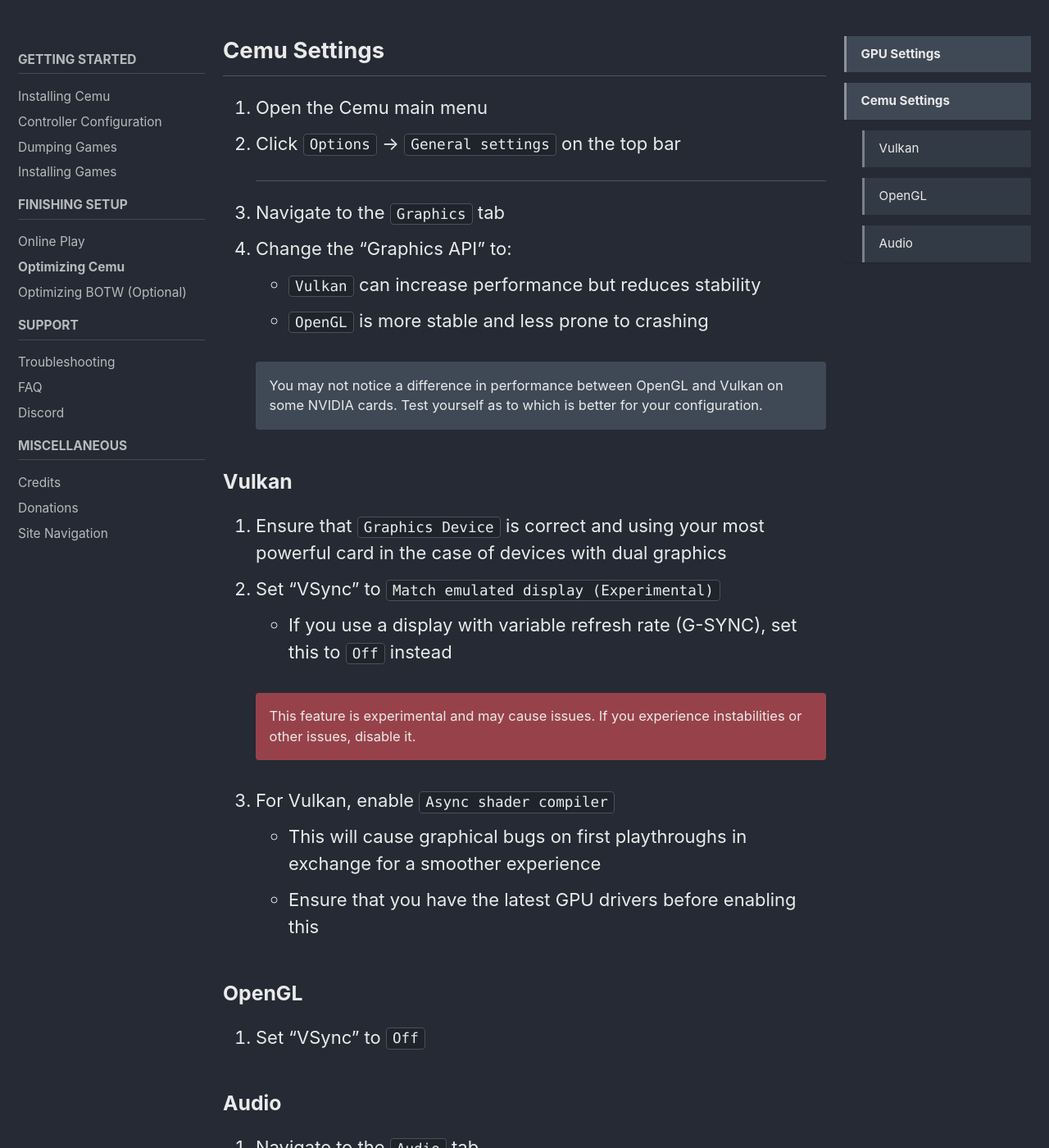
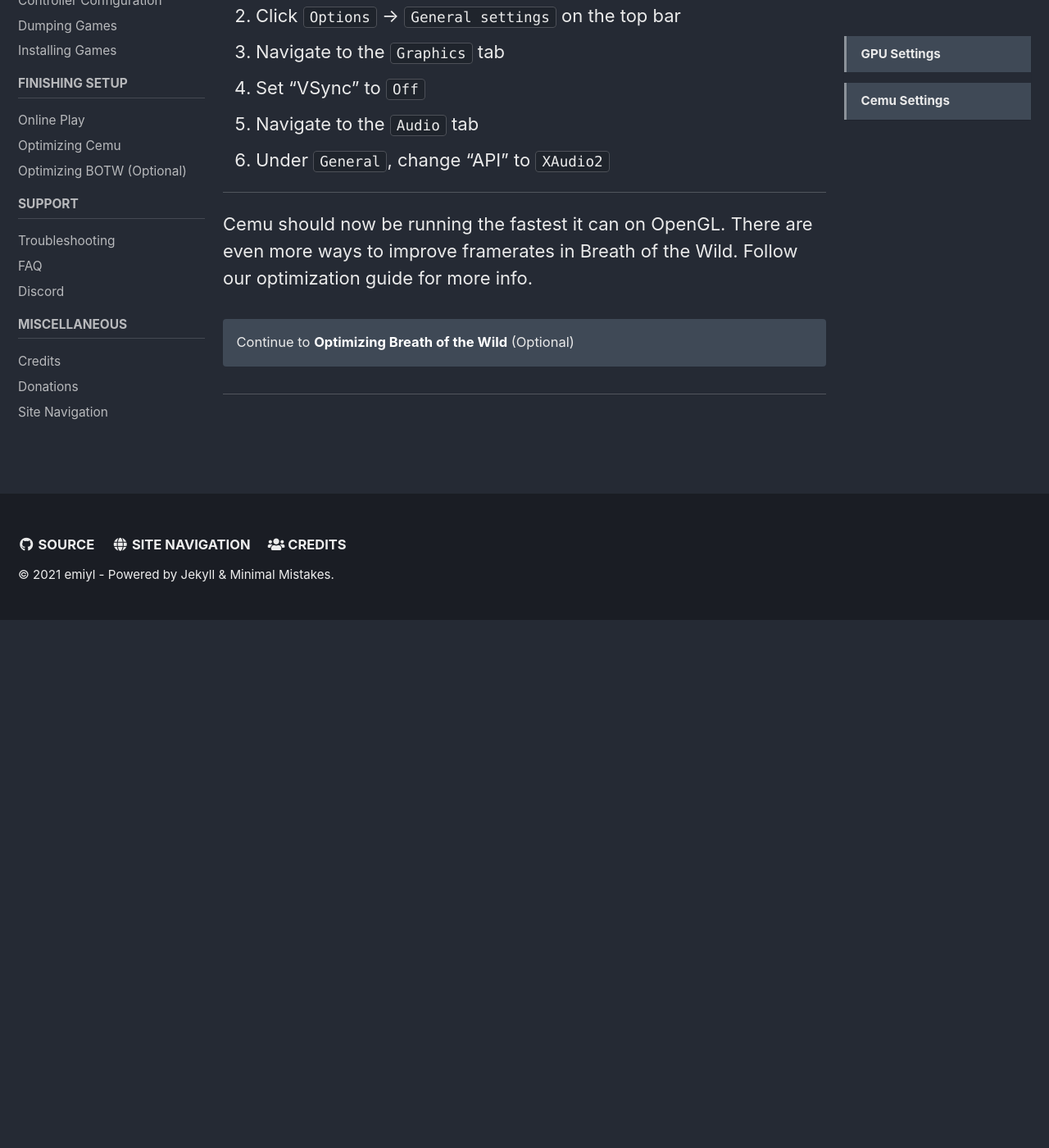
Before and after one commit to cfw-guide/cemu.cfw.guide, a Jekyll site: the page built from _pages/en_US/optimizing-cemu-(opengl)/optimizing-cemu-(opengl).md, in a window 1280 px wide and 1400 px high, scrolled down 2931 px. Shown: the whole window at 82% size. Built offline with Jekyll 4.4.1, drawn with Linux system fonts in a browser that asks for light colours; cached includes are drawn as plain includes; after the commit the page ends 3687 px from its top, so only the background shows below that; some of the changed text lies outside the part shown.

Commit message:
updated optimisation guide

```diff
--- a/_pages/en_US/optimizing-cemu/optimizing-cemu.md
+++ b/_pages/en_US/optimizing-cemu-(opengl)/optimizing-cemu-(opengl).md
@@ -1,8 +1,6 @@
 ---
-title: Optimizing Cemu
-permalink: /optimizing-cemu
-redirect_from:
-  - /using-async
+title: Optimizing Cemu (OpenGL)
+permalink: /optimizing-cemu-(opengl)
 excerpt: Improving gameplay and performance in the Cemu emulator.
 toc: true
 toc_sticky: true
@@ -36,7 +34,7 @@
 
 ---
 
-Cemu should now be running the fastest it can, with a huge increase in performance for some users. There are even more ways to improve framerates in Breath of the Wild. Follow our optimization guide for more info.
+Cemu should now be running the fastest it can on OpenGL. There are even more ways to improve framerates in Breath of the Wild. Follow our optimization guide for more info.
 
 Continue to [Optimizing Breath of the Wild](optimizing-botw) (Optional)
 {: .notice--info}
@@ -62,26 +60,12 @@
   var toc2 = document.getElementById("toc2");
   var toc3 = document.getElementById("toc3");
   var toc4 = document.getElementById("toc4");
-  var toc5 = document.getElementById("toc5");
-  var toc6 = document.getElementById("toc6");
-  var toc7 = document.getElementById("toc7");
-  var toc8 = document.getElementById("toc8");
-  var toc9 = document.getElementById("toc9");
-  var toc10 = document.getElementById("toc10");
 
   toc0.style.display = "block";
   toc1.style.display = "block";
-  toc2.style.display = "block";
-  toc3.style.display = "block";
-  toc4.style.display = "block";
-  toc5.style.display = "none";
-  toc6.style.display = "none";
-  toc7.style.display = "none";
-  toc8.style.display = "none";
-  toc9.style.display = "none";
-  toc10.style.display = "none";
-  toc11.style.display = "none";
-  toc12.style.display = "none";
+  toc2.style.display = "none";
+  toc3.style.display = "none";
+  toc4.style.display = "none";
 
   function shownvidia() {
     nvidia.style.display = "block";
@@ -97,17 +81,9 @@
 
 	toc0.style.display = "block";
 	toc1.style.display = "block";
-	toc2.style.display = "block";
-	toc3.style.display = "block";
-	toc4.style.display = "block";
-	toc5.style.display = "none";
-	toc6.style.display = "none";
-	toc7.style.display = "none";
-	toc8.style.display = "none";
-	toc9.style.display = "none";
-	toc10.style.display = "none"
-	toc11.style.display = "none";
-	toc12.style.display = "none";
+	toc2.style.display = "none";
+	toc3.style.display = "none";
+	toc4.style.display = "none";
   }
 
   function showamd() {
@@ -124,17 +100,9 @@
 
     toc0.style.display = "none";
     toc1.style.display = "none";
-    toc2.style.display = "none";
+    toc2.style.display = "block";
     toc3.style.display = "none";
     toc4.style.display = "none";
-	toc5.style.display = "block";
-	toc6.style.display = "block";
-	toc7.style.display = "block";
-	toc8.style.display = "none";
-	toc9.style.display = "none";
-	toc10.style.display = "none"
-	toc11.style.display = "none";
-	toc12.style.display = "none";
   }
 
   function showintel() {
@@ -152,15 +120,7 @@
     toc0.style.display = "none";
     toc1.style.display = "none";
     toc2.style.display = "none";
-    toc3.style.display = "none";
-    toc4.style.display = "none";
-	toc5.style.display = "none";
-	toc6.style.display = "none";
-	toc7.style.display = "none"
-	toc8.style.display = "block";
-	toc9.style.display = "block";
-	toc10.style.display = "block";
-	toc11.style.display = "block";
-	toc12.style.display = "block";
+    toc3.style.display = "block";
+    toc4.style.display = "block";
   }
 </script>
--- /dev/null
+++ b/_pages/en_US/optimizing-cemu-(opengl)/optimizing-cemu-amd.md
@@ -0,0 +1,14 @@
+Ensure you are running the [latest drivers](https://www.amd.com/en/support) and that your GPU supports OpenGL 4.5+.
+{: .notice--primary}
+
+ OpenGL 4.1 to 4.4 will work, however you may experience graphical issues.
+{:.notice--info}
+
+## Cemu Settings
+
+1. Open the Cemu main menu
+1. Click `Options` -> `General settings` on the top bar
+1. Navigate to the `Graphics` tab
+1. Set "VSync" to `On`
+1. Navigate to the `Audio` tab
+1. Under `General`, change "API" to `XAudio2`
--- /dev/null
+++ b/_pages/en_US/optimizing-cemu-(opengl)/optimizing-cemu-intel.md
@@ -0,0 +1,22 @@
+Ensure you are running the [latest drivers](https://downloadcenter.intel.com/product/80939/Graphics-Drivers) and that your iGPU supports [OpenGL 4.5+](https://www.intel.com/content/www/us/en/support/articles/000005524/graphics-drivers.html).
+{: .notice--primary}
+
+OpenGL 4.1 to 4.4 will work, however you may experience graphical issues.
+{:.notice--info}
+
+## Cemu Settings
+
+1. Open the Cemu main menu
+1. Click `Options` -> `General settings` on the top bar
+1. Navigate to the `Graphics` tab
+1. Set "VSync" to `On`
+1. Navigate to the `Audio` tab
+1. Under `General`, change "API" to `XAudio2`
+
+## Shortcuts and Drivers
+
+1. Ensure you are running in maximum performance mode.
+1. If a game isn't working, consider creating a shortcut to Cemu and add `-legacy` to the target
+  - This may cause other games to stop working
+1. If it still doesn't work, update your iGPU driver.
+1. If the issue still persists, it's likely that game won't work for your iGPU, or it is too old to run
--- /dev/null
+++ b/_pages/en_US/optimizing-cemu-(opengl)/optimizing-cemu-nvidia.md
@@ -0,0 +1,28 @@
+Ensure you are running the [latest drivers](https://www.nvidia.com/Download/index.aspx) and that your GPU supports OpenGL 4.5+.
+{: .notice--primary}
+
+OpenGL 4.1 to 4.4 will work, however you may experience graphical issues.
+{:.notice--info}
+
+## GPU Settings
+
+1. Open NVIDIA Control Panel
+  - You can access this by right clicking on your Desktop
+1. Make sure you are on the `Manage 3D Settings` section
+  - This is the default section when opening the control panel
+1. Go to the `Program Settings` tab
+1. In "1. Select a program to customise" click `Add` -> `Browse`
+1. Navigate to your Cemu folder and select the Cemu executable
+1. Set "Triple Buffering" to `On`
+1. If you have a compatible display, enable G-Sync
+
+![]({{ "/assets/images/nvidia-gpu-settings.png" | absolute_url }}){: .align-center}
+
+## Cemu Settings
+
+1. Open the Cemu main menu
+1. Click `Options` -> `General settings` on the top bar
+1. Navigate to the `Graphics` tab
+1. Set "VSync" to `Off`
+1. Navigate to the `Audio` tab
+1. Under `General`, change "API" to `XAudio2`
--- /dev/null
+++ b/_pages/en_US/optimizing-cemu.md
@@ -0,0 +1,68 @@
+---
+title: Optimizing Cemu
+permalink: /optimizing-cemu
+redirect_from:
+  - /using-async
+excerpt: Improving gameplay and performance in the Cemu emulator.
+toc: true
+toc_sticky: true
+sidebar:
+  nav: guide
+---
+
+## Required Reading
+
+For the best performance, we'll be switching the default graphics API from OpenGL to Vulkan. While less stable, Vulkan tends to run faster and has extra features in Cemu which OpenGL doesn't.
+
+### Asynchronous Shader Compilation
+
+When running games in Cemu, graphical shaders need to be re-compiled to work on a desktop GPU. This can take some time, which causes small stutters in the game every time a new one is sent to the emulator.
+
+Doing this asynchronously allows the emulator to run the process in the background. This means that when the shader is first called, it skips being rendered to the screen, and is instead stored for the next time it's used, providing a much smoother experience.
+
+The video below shows loading Breath of the Wild for the first time using asynchronous shader complation. After these shaders have been recompiled and cached, they won't need to be converted again, so the graphical glitches stop.
+
+{% capture async-gif %}
+![]({{ "/assets/images/async.gif" | absolute_url }}){: .align-center}
+
+<i>Asynchronous shader compilation in Cemu v1.19.2b</i>
+
+{% endcapture %}
+
+<div class="notice">{{ async-gif | markdownify }}</div>
+
+### VSync Matching
+
+Vulkan also allows us to use a new experimental VSync technique which allows Cemu to use the game's built-in frame-pacing instead. This avoids tearing and reduces input latency compared to previous methods.
+
+<div class="wrap-collabsible-1 notice--primary">
+  <input id="collapsible-1" class="toggle-1" type="checkbox">
+  <label for="collapsible-1" class="lbl-toggle-1">Ensure you are running the latest drivers and that your GPU supports Vulkan.</label>
+  <div class="collapsible-content-1">
+    <div class="content-inner" style="padding-top: .5em; color: #ccd5db;">
+	  If your GPU doesn't support Vulkan, follow the <a href="/optimizing-cemu-(opengl)">OpenGL Guide</a>.
+    </div>
+  </div>
+</div>
+
+## Cemu Settings
+
+1. Open the Cemu main menu
+1. Click `Options` -> `General settings` on the top bar
+1. Navigate to the `Graphics` tab
+1. Change the "Graphics API" to `Vulkan`
+  - If this doesn't appear, or you have problems using Vulkan, read the [OpenGL Guide](/optimizing-cemu-(opengl))
+1. Ensure that your "Graphics Device" is set to use your most powerful GPU if your device has dual graphics
+1. Set "VSync" to `Match emulated display (Experimental)`
+  - If you use a display with variable refresh rate (G-SYNC), set this to `Off` instead
+  - This feature is experimental and may cause issues
+1. Enable `Async shader compiler`
+1. Navigate to the `Audio` tab
+1. Under `General`, change "API" to `XAudio2`
+
+---
+
+Cemu should now be running the fastest it can, with a huge increase in performance for some users. There are even more ways to improve framerates in Breath of the Wild. Follow our optimization guide for more info.
+
+Continue to [Optimizing Breath of the Wild](optimizing-botw) (Optional)
+{: .notice--info}
--- a/_pages/en_US/optimizing-cemu/optimizing-cemu-amd.md
+++ /dev/null
@@ -1,31 +0,0 @@
-Ensure you are running the [latest drivers](https://www.amd.com/en/support) and that your GPU supports Vulkan or OpenGL 4.5+.
-{: .notice--primary}
-
- OpenGL 4.1 to 4.4 will work, however you may experience graphical issues.
- {:.notice--info}
-
-## Cemu Settings
-
-1. Open the Cemu main menu
-1. Click `Options` -> `General settings` on the top bar
-
-### Graphics
-
-1. Navigate to the `Graphics` tab
-1. Change the "Graphics API" to `Vulkan`
-  - This is very important and will increase performance by up to 50% on AMD GPUs
-1. Ensure that `Graphics Device` is correct and using your most powerful card in the case of devices with dual graphics
-1. Set "VSync" to `Match emulated display (Experimental)`
-  - If you use a display with variable refresh rate (FreeSync), set this to `Off` instead
-
-    This feature is experimental and may cause issues. If you experience instabilities or other issues, disable it.
-	{:.notice--danger}
-
-1. Enable "Async shader compiler"
-  - This will cause graphical bugs on first playthroughs in exchange for a smoother experience
-  - Ensure that you have the latest GPU drivers before enabling this
-
-### Audio
-
-1. Navigate to the `Audio` tab
-1. Under `General`, change "API" to `XAudio2`
--- a/_pages/en_US/optimizing-cemu/optimizing-cemu-intel.md
+++ /dev/null
@@ -1,44 +0,0 @@
-Ensure you are running the [latest drivers](https://downloadcenter.intel.com/product/80939/Graphics-Drivers) and that your iGPU supports [Vulkan or OpenGL 4.5+](https://www.intel.com/content/www/us/en/support/articles/000005524/graphics-drivers.html).
-{: .notice--primary}
-
-OpenGL 4.1 to 4.4 will work, however you may experience graphical issues.
-{:.notice--info}
-
-## Cemu Settings
-
-1. Open the Cemu main menu
-1. Click `Options` -> `General settings` on the top bar
-
-    ---
-
-3. Navigate to the `Graphics` tab
-1. Open the "Graphics API" drop-down menu
-1. If Vulkan appears, select it
-  - This can increase performance and decrease graphical issues
-1. Ensure that `Graphics Device` is correct and using your most powerful card in the case of devices with dual graphics
-  - If this is an NVIDIA or AMD card, follow the respective instructions instead of the Intel instructions
-
-### Vulkan
-
-1. Set "VSync" to `Match emulated display (Experimental)`
-1. For Vulkan, enable "Async shader compiler"
-  - This will cause graphical bugs on first playthroughs in exchange for a smoother experience
-  - Ensure that you have the latest GPU drivers before enabling this
-  - This only works on 6th-gen CPUs and above
-
-### OpenGL
-
-1. Set "VSync" to `Off`
-
-### Audio
-
-1. Navigate to the `Audio` tab
-1. Under `General`, change "API" to `XAudio2`
-
-## Shortcuts and Drivers
-
-1. Ensure you are running in maximum performance mode.
-1. If a game isn't working, consider creating a shortcut to Cemu and add `-legacy` to the target
-  - This may cause other games to stop working
-1. If it still doesn't work, update your iGPU driver.
-1. If the issue still persists, it's likely that game won't work for your iGPU, or it is too old to run
--- a/_pages/en_US/optimizing-cemu/optimizing-cemu-nvidia.md
+++ /dev/null
@@ -1,62 +0,0 @@
-Ensure you are running the [latest drivers](https://www.nvidia.com/Download/index.aspx) and that your GPU supports Vulkan or OpenGL 4.5+.
-{: .notice--primary}
-
- OpenGL 4.1 to 4.4 will work, however you may experience graphical issues.
- {:.notice--info}
-{: .notice--textbox}
-
-## GPU Settings
-
-1. Open NVIDIA Control Panel
-  - You can access this by right clicking on your Desktop
-1. Make sure you are on the `Manage 3D Settings` section
-  - This is the default section when opening the control panel
-1. Go to the `Program Settings` tab
-1. In "1. Select a program to customise" click `Add` -> `Browse`
-1. Navigate to your Cemu folder and select the Cemu executable
-1. If you are on a laptop with dual graphics, under "2. select the preferred graphics processor for this program" select `High-performance NVIDIA processor`
-1. Under "OpenGL rendering GPU" select your main graphics processor
-1. Under "Power management" select `Prefer maximum performance`
-1. Set "Threaded Optimization" to `On`
-1. Set "Triple Buffering" to `On`
- - Disable this if you use the Vulkan rendering API
-1. If you have a compatible display, enable G-Sync
-
-![]({{ "/assets/images/nvidia-gpu-settings.png" | absolute_url }})
-
-## Cemu Settings
-
-1. Open the Cemu main menu
-1. Click `Options` -> `General settings` on the top bar
-
-    ---
-
-3. Navigate to the `Graphics` tab
-1. Change the "Graphics API" to:
-  - `Vulkan` can increase performance but reduces stability
-  - `OpenGL` is more stable and less prone to crashing
-
-    You may not notice a difference in performance between OpenGL and Vulkan on some NVIDIA cards. Test yourself as to which is better for your configuration.
-    {: .notice--info}
-
-### Vulkan
-
-1. Ensure that `Graphics Device` is correct and using your most powerful card in the case of devices with dual graphics
-1. Set "VSync" to `Match emulated display (Experimental)`
-  - If you use a display with variable refresh rate (G-SYNC), set this to `Off` instead
-
-    This feature is experimental and may cause issues. If you experience instabilities or other issues, disable it.
-	{:.notice--danger}
-
-1. For Vulkan, enable `Async shader compiler`
-  - This will cause graphical bugs on first playthroughs in exchange for a smoother experience
-  - Ensure that you have the latest GPU drivers before enabling this
-
-### OpenGL
-
-1. Set "VSync" to `Off`
-
-### Audio
-
-1. Navigate to the `Audio` tab
-1. Under `General`, change "API" to `XAudio2`
```
Also changed, not shown: other parts of _pages/en_US/optimizing-cemu-(opengl)/optimizing-cemu-(opengl).md (+1 -1 lines), _pages/en_US/optimizing-botw.md (+3 -3 lines), _pages/en_US/site-navigation.md (+5 -1 lines), assets/images/nvidia-gpu-settings.png.
